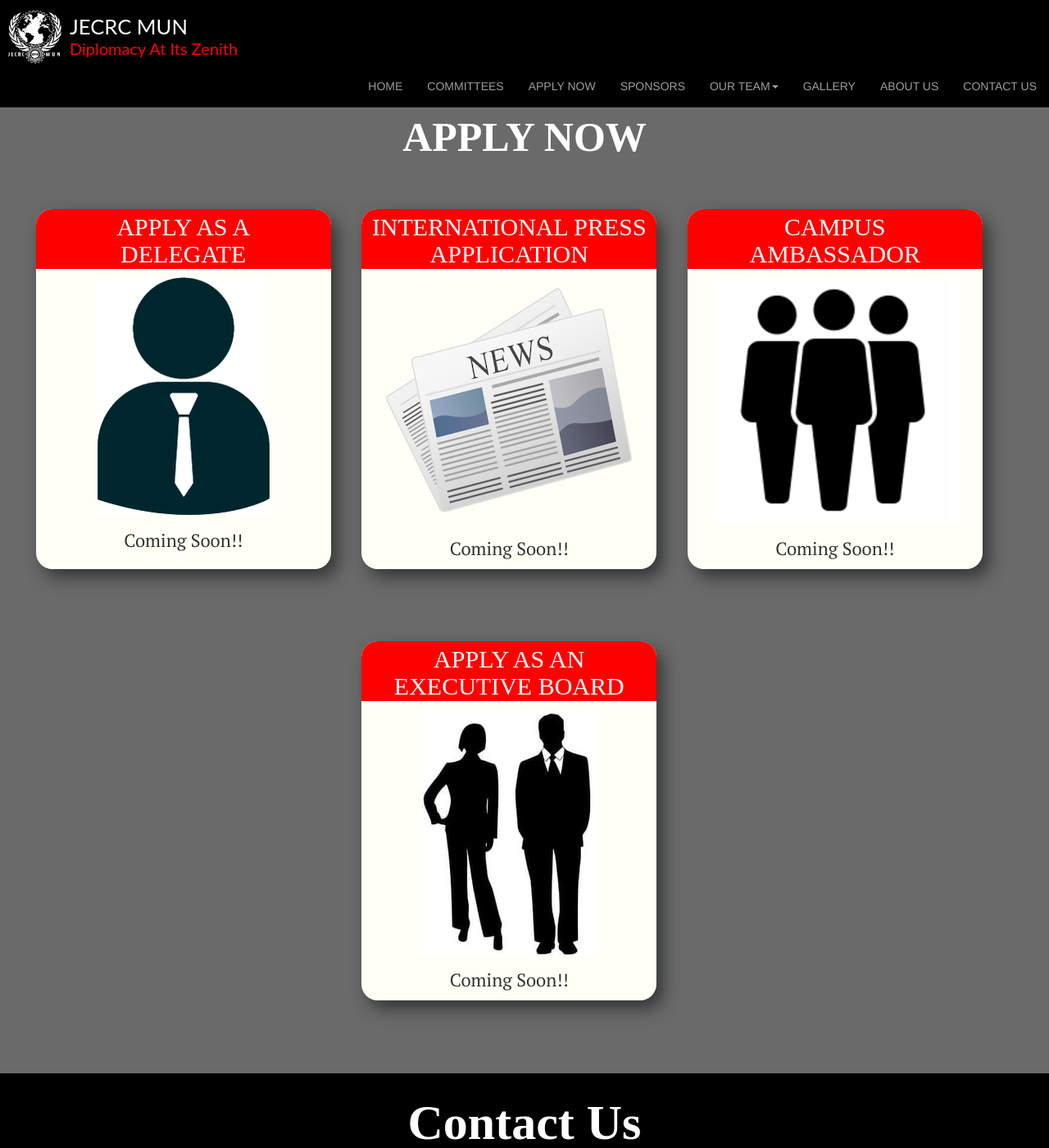
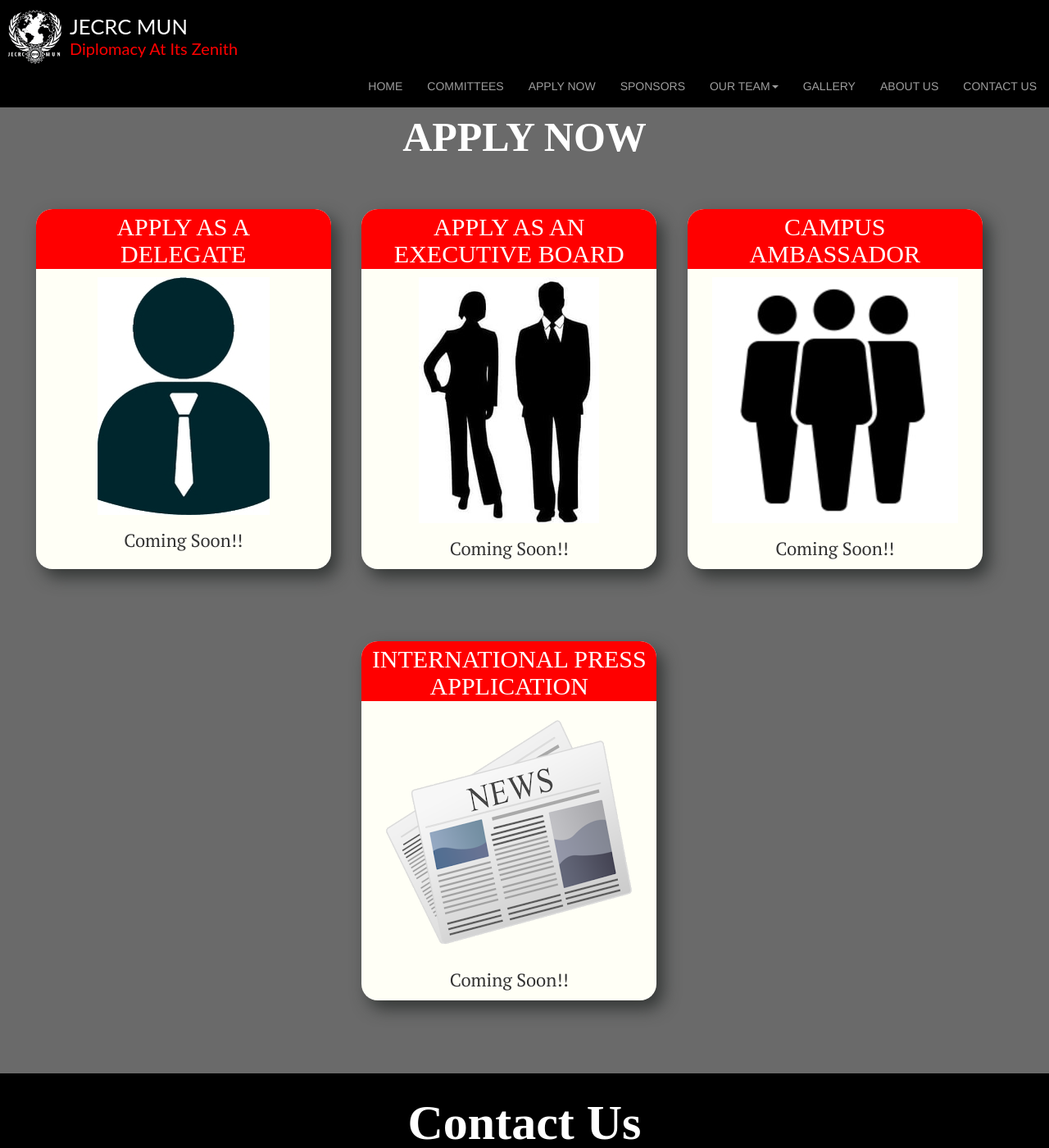
Before and after one commit to jecrcmun19/jecrcmun19.github.io, a Jekyll site: the page built from index.html, in a window 1280 px wide and 1400 px high, scrolled down 3143 px. Shown: the whole window at 82% size. Built offline with Jekyll 4.4.1, drawn with Linux system fonts in a browser that asks for light colours; part of the change alters nothing that is shown.

Commit message:
Update apply.yml

```diff
--- a/_data/apply.yml
+++ b/_data/apply.yml
@@ -4,11 +4,11 @@
   text: Apply Now
   link: /apply/delegate
 
-- for: INTERNATIONAL PRESS APPLICATION
-  image: /assets/img/ipapplications.png
-  info: <strong>Application Fee:</strong> INR 250/-<br>
+- for: APPLY AS AN <br />EXECUTIVE BOARD
+  image: /assets/img/eb.jpg
+  info: <br>
   text: Apply Now
-  link: /apply/ipapplications/
+  link: /apply/eb/
 
 - for: CAMPUS <br />AMBASSADOR
   image: /assets/img/ambassador.jpg
@@ -16,8 +16,8 @@
   text: Apply Now
   link: /apply/ambassador/
 
-- for: APPLY AS AN <br />EXECUTIVE BOARD
-  image: /assets/img/eb.jpg
-  info: <br>
+- for: INTERNATIONAL PRESS APPLICATION
+  image: /assets/img/ipapplications.png
+  info: <strong>Application Fee:</strong> INR 250/-<br>
   text: Apply Now
-  link: /apply/eb/
+  link: /apply/ipapplications/
```
